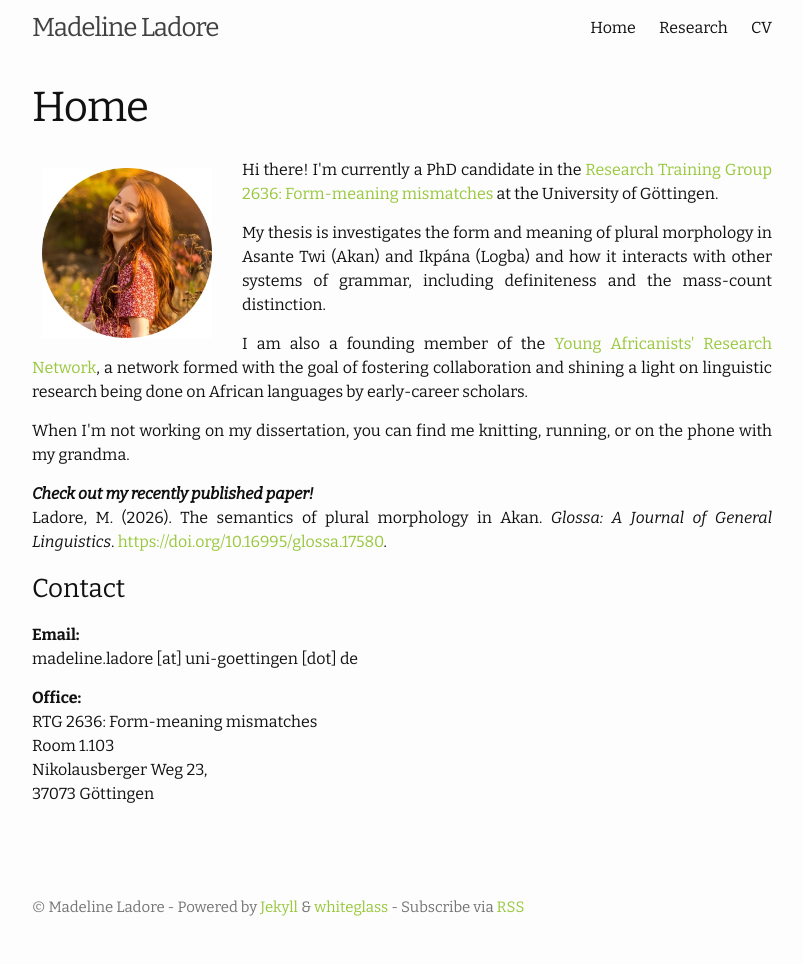
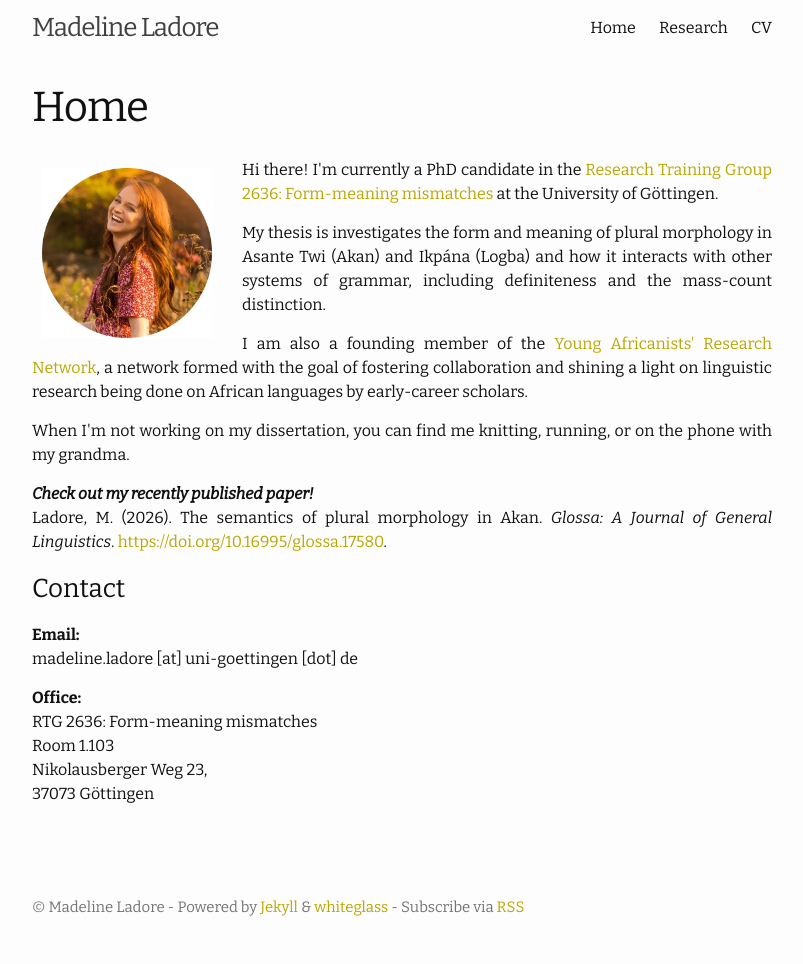
Before and after one commit to madelineladore/madelineladore.github.io, a Jekyll site: the page built from index.md, in a window 1280 px wide. Shown: the whole page, without its empty margins (238-1041 px from the left). Built offline with Jekyll 4.4.1, drawn with Linux system fonts in a browser that asks for light colours.

Commit message:
Update whiteglass.scss

```diff
--- a/_sass/whiteglass.scss
+++ b/_sass/whiteglass.scss
@@ -10,7 +10,7 @@ $spacing-unit:     30px !default;
 
 $text-color:       #111 !default;
 $background-color: #fdfdfd !default;
-$brand-color:      #5e2a8f !default;
+$brand-color:      #B9A702 !default;
 
 $grey-color:       #757575 !default;
 $grey-color-light: adjust-color($grey-color, $lightness: 45%) !default;
@@ -47,9 +47,9 @@ $on-laptop:        800px !default;
 ;
 
 a, a:visited {
-  color: #98c73c;
+  color: #B9A702;
 }
 
 a:hover, a:focus {
-  color: #98c73c;
+  color: #B9A702;
 }
```
